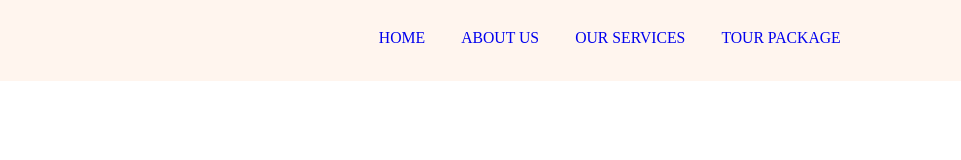
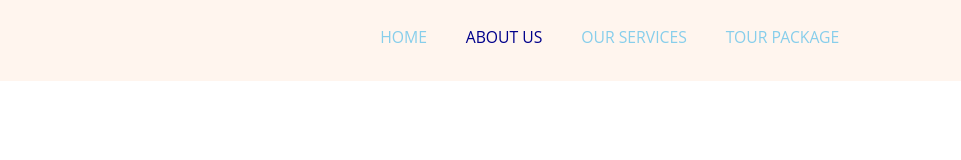
Before and after one commit to datojavelidze/Lesson-8, a plain HTML site: page pages/about.html in a window 1280 px wide. Shown: the top 160 px of the page, 319-1280 px from the left. Drawn offline with Linux system fonts and the light colour scheme.

Commit message:
add hover,font,a-teg

```diff
--- a/css/style.css
+++ b/css/style.css
@@ -11,15 +11,31 @@ header{
 	align-items: center;
 	height: 81px;
 }
+.color{
+	color: darkblue;
+}
 ul{
 	display: flex;
 	justify-content: space-around;
-	font-size:15.74px;
 	text-transform: uppercase;
+
 }
 li{
 	font-weight: semibold;
+	color: skyblue;
+	font-size:15.74px;
+	transition-property: all;
+	transition-delay: 0.3s;
+	transition-duration: 0.7s;
+	transition-timing-function: ease;
+	font-family: 'Open Sans', sans-serif;
 }
+li:hover{
+	color: orange;
+	font-size: 15.90px;
+	font-family: 'Open Sans', sans-serif;
+}
+
 .navi{
 	width: 498px;
 	height: 21px;
--- a/pages/about.html
+++ b/pages/about.html
@@ -10,7 +10,9 @@
 	<body>
 		<header class="container">
 			<div class="logo">
-				<img src="../images/logo.png">
+				<a href="../index.html">
+					<img src="../images/logo.png">
+				</a>
 			</div>
 			<div class="navi">
 				<nav>
@@ -19,7 +21,7 @@
 							<li>home</li>
 						</a>
 						<a href="#">
-							<li>about us</li>
+							<li class="color">about us</li>
 						</a>
 						<a href="service.html">
 							<li>our services</li>
```
Also changed, not shown: index.html (+7 -2 lines), pages/service.html (+4 -2 lines), pages/tour.html (+4 -2 lines).
